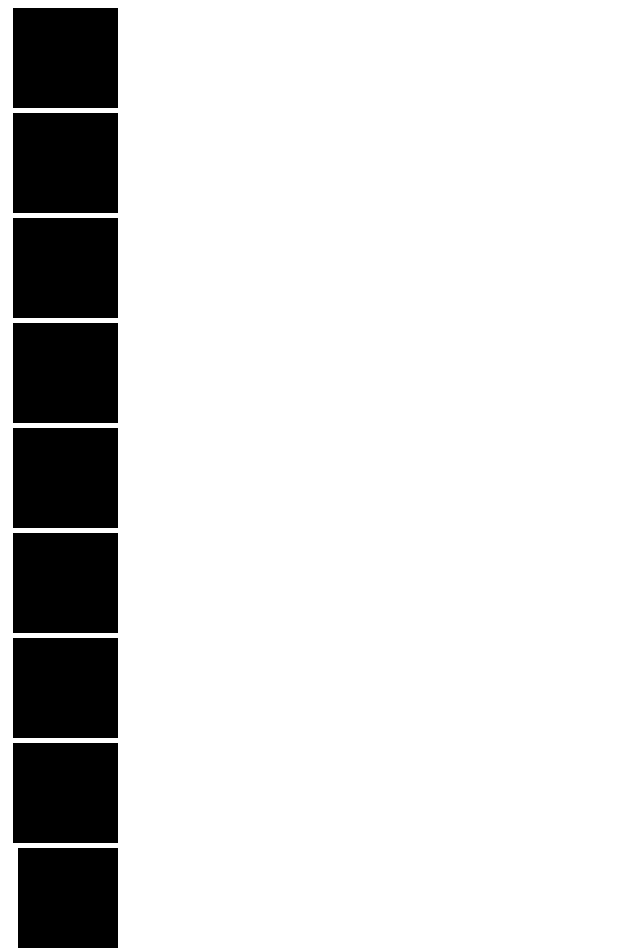
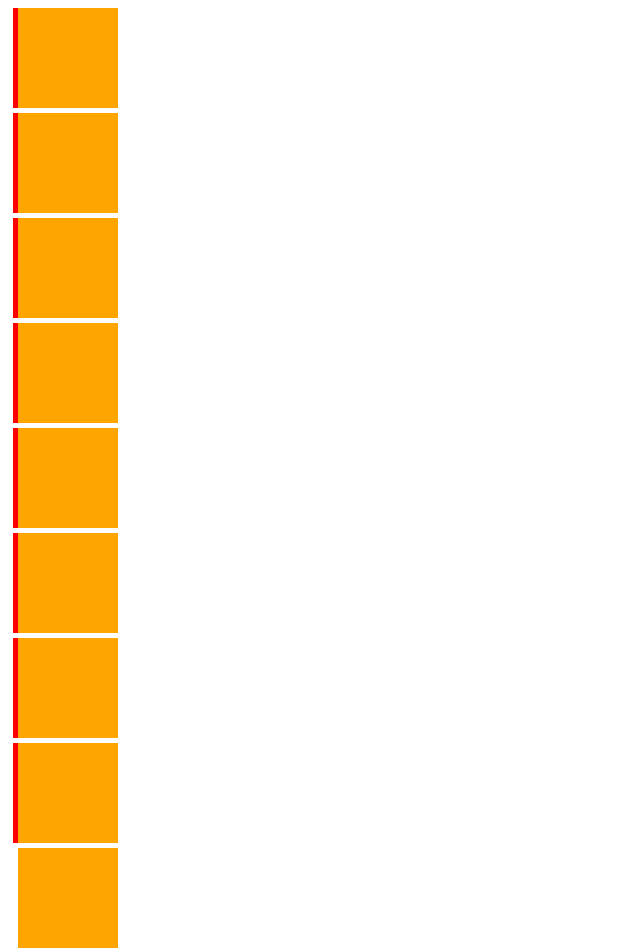
Before and after one commit to JaxTrac/etch-a-sketch, a plain HTML site: page index.html in a window 1280 px wide. Shown: the top 951 px of the page, without its empty margins (0-640 px from the left). Drawn offline with Linux system fonts and the light colour scheme.

Commit message:
Add classes to rows/columns

```diff
--- a/script.js
+++ b/script.js
@@ -4,9 +4,11 @@
 function createDivs(size) {
     for (let i = 0; i < size; i++) {
         let rowDivs = document.createElement("div");
+        rowDivs.classList.add("rows");
         document.body.appendChild(rowDivs);
         for (let j = 0; j < size; j++) {
             let columnDivs = document.createElement("div");
+            columnDivs.classList.add("columns")
             rowDivs.appendChild(columnDivs);
         }
     }
--- a/styles.css
+++ b/styles.css
@@ -5,3 +5,18 @@ div {
     margin: 5px;
 
 }
+
+.rows,
+.columns {
+    height: 100px;
+    width: 100px;
+    margin: 5px;
+}
+
+.rows {
+    background-color: red;
+}
+
+.columns {
+    background-color: orange;
+}
```
